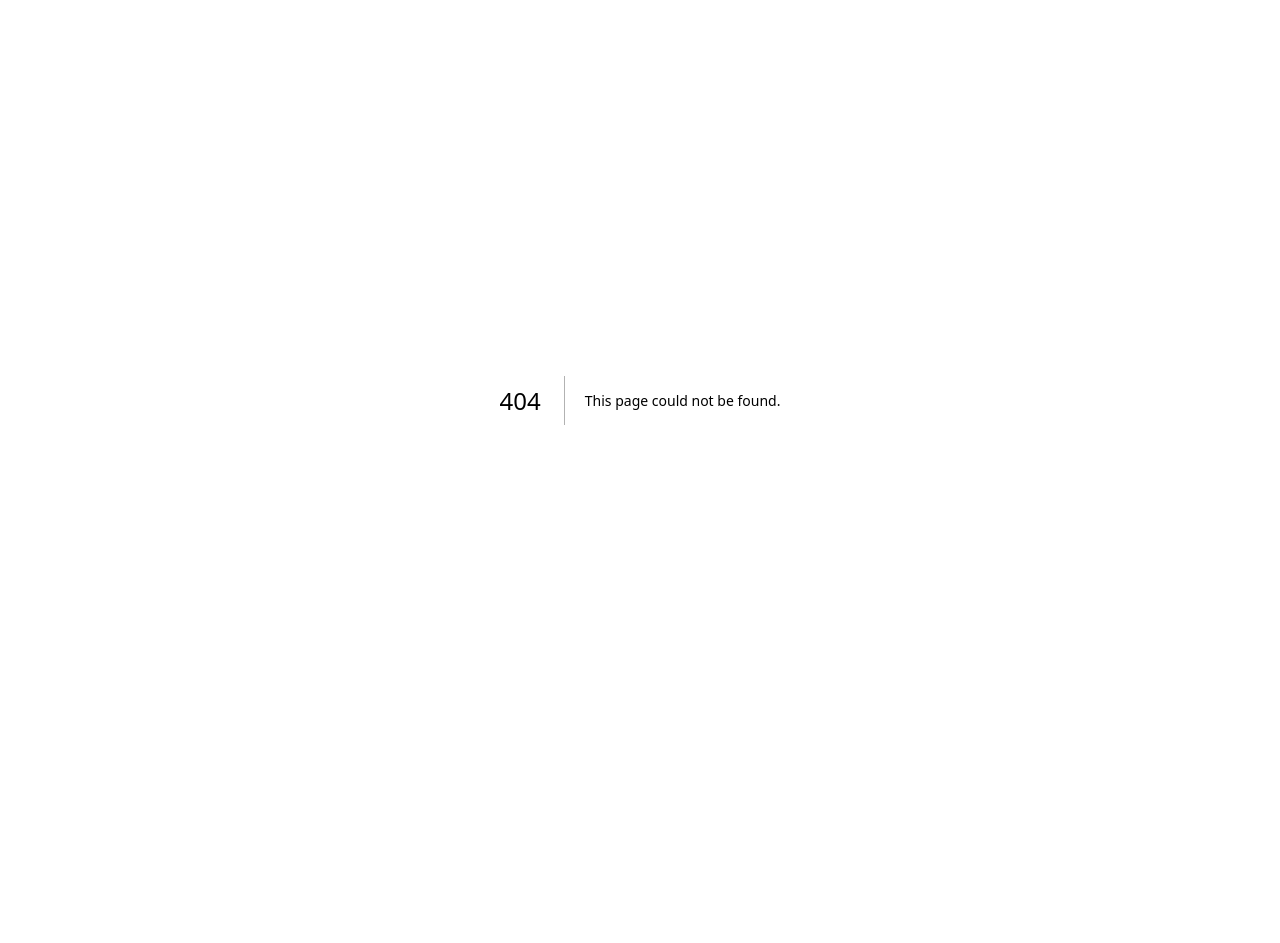
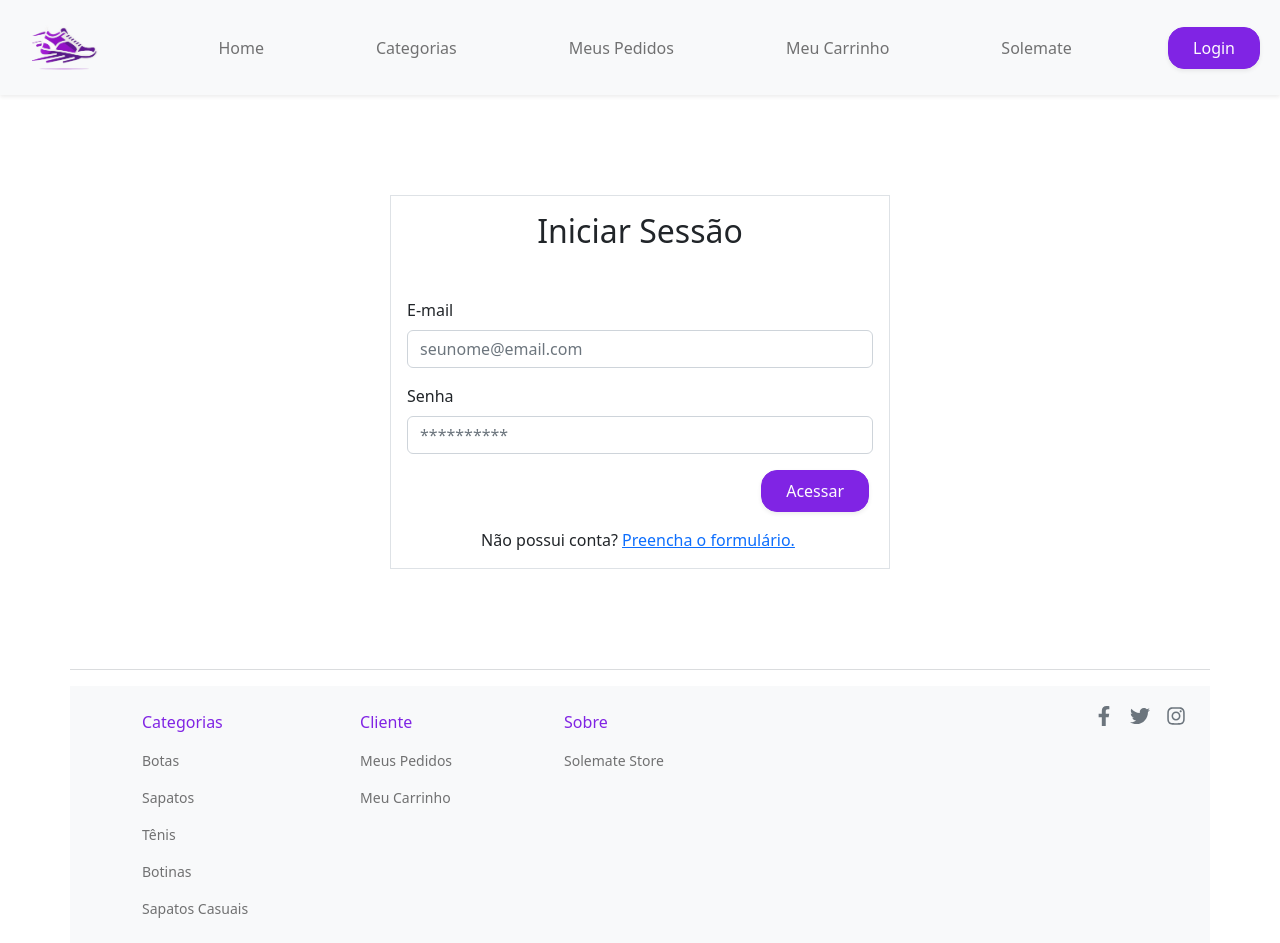
Before and after one commit to jdenari/frontend-solemate-store, a Next.js app: page /cliente/login in a window 1280 px wide. Before the commit this address had no page. Before the commit the page ends 800 px from the top, so only its background shows below. Built offline with nearby package versions, Linux system fonts and the light colour scheme.

Commit message:
form-login-added

```diff
--- a/package.json
+++ b/package.json
@@ -24,6 +24,7 @@
     "react-dom": "18.2.0",
     "react-icons": "^4.8.0",
     "react-redux": "^8.0.5",
+    "react-router-dom": "^6.10.0",
     "redux": "^4.2.1",
     "typescript": "5.0.3"
   },
--- a/src/components/Header.tsx
+++ b/src/components/Header.tsx
@@ -24,7 +24,7 @@ const Header = () => {
                         <Nav.Link href="/cliente/meucarrinho" className='mx-5'>Meu Carrinho</Nav.Link>
                         <Nav.Link href="/cliente/solemate" className='mx-5'>Solemate</Nav.Link>
                     </Nav>
-                    <MainButton buttonText="Login" />
+                    <MainButton buttonText="Login" href="/cliente/login" />
                 </Navbar.Collapse>
             </Navbar>
             <DropdownCategory show={showDropdown} onClose={handleCloseDropdown} />
--- a/src/components/MainButton.tsx
+++ b/src/components/MainButton.tsx
@@ -5,13 +5,16 @@ import styles from './MainButton.module.css';
 interface MainButtonProps {
     buttonText: string;
     imageUrl?: string;
+    href?: string; //
 }
 
-const MainButton: React.FC<MainButtonProps> = ({ buttonText, imageUrl }) => {
+const MainButton: React.FC<MainButtonProps> = ({ buttonText, imageUrl, href }) => {
     return (
         <Button
             variant="outline-primary"
             className={`ms-auto ${styles.purpleButton} px-4 p-2 shadow-sm bg-body-tertiary rounded-4 d-flex justify-content-center align-items-center`}
+            href={href} // Define a URL da nova página
+            target="_self" // Abre a nova página na mesma guia do navegador
         >
             {imageUrl && <img src={imageUrl} alt="Button Icon" className="me-2" />}
             {buttonText}
@@ -19,4 +22,5 @@ const MainButton: React.FC<MainButtonProps> = ({ buttonText, imageUrl }) => {
     );
 };
 
+
 export default MainButton;
--- /dev/null
+++ b/src/components/login/LoginForm.module.css
@@ -0,0 +1 @@
+.containerForm{margin: 100px auto !important; width:500px !important}
--- /dev/null
+++ b/src/components/login/LoginForm.tsx
@@ -0,0 +1,29 @@
+import React from 'react';
+import MainButton from '../MainButton';
+import styles from './LoginForm.module.css';
+
+const LoginForm = () => {
+    return (
+        <div className={`${styles.containerForm} m-auto my-5 w-50 border p-3`}>
+            <h2 className="text-center mb-5">Iniciar Sessão</h2>
+            <form>
+                <div className="mb-3">
+                    <label htmlFor="email" className="form-label">E-mail</label>
+                    <input type="email" className="form-control" id="email" aria-describedby="emailHelp" placeholder='seunome@email.com' />
+                 </div>
+                <div className="mb-3">
+                    <label htmlFor="password" className="form-label">Senha</label>
+                    <input type="password" className="form-control" id="password" placeholder='**********'/>
+                </div>
+                <div className='d-md-flex justify-content-md-end'>
+                    <MainButton buttonText="Acessar" href="/cliente/login" />
+                </div>
+                <div className="text-center mt-3">
+                    <span className='mx-1'>Não possui conta?<a href="#" className='mx-1'>Preencha o formulário.</a></span>
+                </div>
+            </form>
+        </div>
+    );
+};
+
+export default LoginForm;
--- /dev/null
+++ b/src/pages/cliente/login.tsx
@@ -0,0 +1,23 @@
+import React from 'react'
+import Header from '@/components/Header'
+import LoginForm from '@/components/login/LoginForm'
+import Footer from '@/components/Footer'
+import { Provider } from 'react-redux'
+import store from '../../store/store'
+
+const login: React.FC = () => {
+
+    return (
+        <Provider store={store}>
+            <div>
+                <Header />
+                    <div className='container'>
+                    <LoginForm />
+                    </div>
+                <Footer />
+            </div>
+        </Provider>
+    );
+};
+
+export default login;
```
Also changed, not shown: 1 other file (tests, documents, lock files or other folders).
